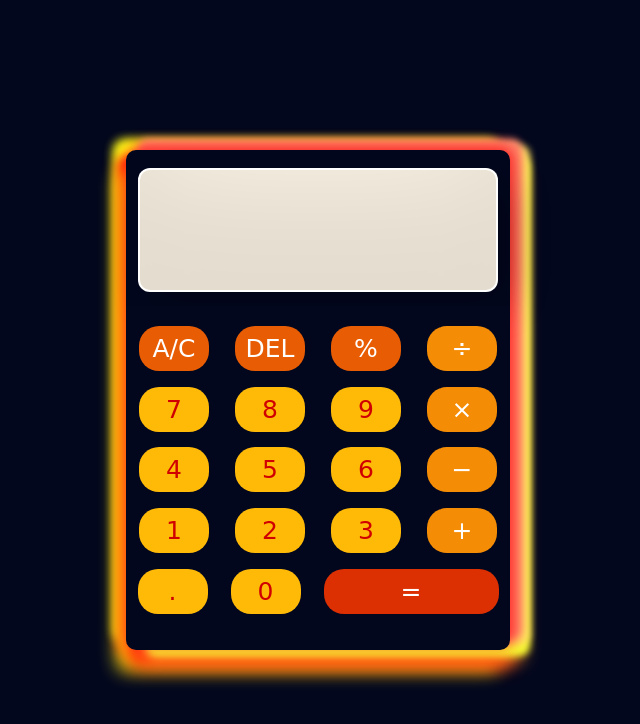
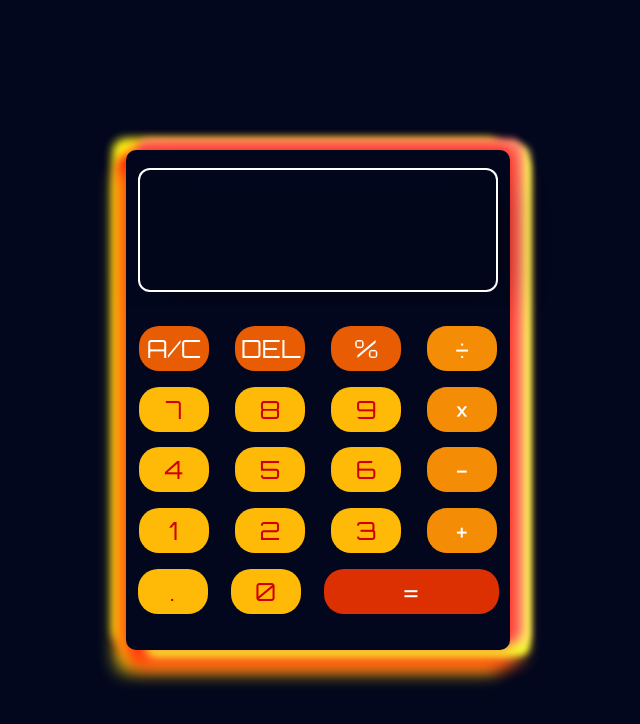
Before and after one commit to HB-1001/calculatorv2, a plain HTML site: page index.html in a window 1280 px wide. Shown: the whole page, without its empty margins (322-962 px from the left). Drawn offline with Linux system fonts and the light colour scheme; a web font is replaced by a local one.

Commit message:
nearly final

```diff
--- a/index.html
+++ b/index.html
@@ -6,22 +6,15 @@
     <meta name="viewport" content="width=device-width, initial-scale=1.0" />
     <link rel="stylesheet" href="style.css" />
     <link rel="preconnect" href="https://fonts.gstatic.com" />
-    <link
-      href="https://fonts.googleapis.com/css2?family=Reggae+One&display=swap"
-      rel="stylesheet"
-    />
-    <link rel="preconnect" href="https://fonts.gstatic.com" />
-    <link
-      href="https://fonts.googleapis.com/css2?family=Fredoka+One&display=swap"
-      rel="stylesheet"
-    />
+    <link rel="preconnect" href="https://fonts.gstatic.com">
+    <link href="https://fonts.googleapis.com/css2?family=Orbitron&display=swap" rel="stylesheet">
     <title>Calculator</title>
   </head>
   <body>
     <div class="parent">
       <div class="container">
         <div class="display">
-          <div class="display1"></div>
+          <div class="display1" id="display1"></div>
           <div class="display2"></div>
         </div>
         <div class="row0">
--- a/javascript.js
+++ b/javascript.js
@@ -15,12 +15,16 @@ function disable() {
       button.disabled = true;
     }
   });
+  display1.textContent=""
+  display1.style.fontSize="20px"
 }
 
 function enable() {
   buttons.forEach((button) => {
     button.disabled = false;
   });
+  display1.style.fontSize="20px"
+
 }
 
 // trying out calculator without arrays
@@ -78,7 +82,6 @@ numbers.forEach((number) => {
       engaged = false;
     }
     display.textContent += Number(e.target.dataset.key);
-    populateDisplay();
   });
 });
 
@@ -91,6 +94,8 @@ equal.addEventListener("click", function (e) {
     display.textContent = currentNumber;
     previousNumber = "";
     currentNumber = "";
+    currentOperator = "";
+    previousOperator = "";
     populateDisplay();
   } else {
     display.textContent = "error:no number inputted";
@@ -106,9 +111,11 @@ operators.forEach((operator) => {
         previousNumber = currentNumber;
         currentNumber = display.textContent;
         currentNumber = operate(previousNumber, currentNumber, currentOperator);
-        display.textContent = currentNumber;
+        display1.textContent = currentNumber;
         currentOperator = e.target.dataset.key;
+        display.textContent = "";
         engaged = true;
+        previousNumber = "";
         populateDisplay();
       } else {
         currentNumber = display.textContent;
@@ -119,7 +126,7 @@ operators.forEach((operator) => {
     } else {
       disable();
       display.textContent =
-        "error: need to input number after pressing operator";
+        "error: invalid operator";
     }
   });
 });
@@ -153,139 +160,3 @@ buttons.forEach((button) => {
     }
   });
 });
-
-// focus();
-// // selecting all buttons for tracking
-// let allButtons = document.body.querySelectorAll("button");
-// allButtons.forEach((button) =>
-//   addEventListener("click", function (e) {
-//     console.log(arr);
-//   })
-// );
-// // trying to create operator function
-// function operate(number1, op, number2) {
-//   if (op == "+") {
-//     return parseFloat(number1) + parseFloat(number2);
-//   } else if (op == "-") {
-//     return number1 - number2;
-//   } else if (op == "/") {
-//     if (number1 == 0 || number2 == 0) {
-//       return (input.value = "Syntax Error");
-//     } else return number1 / number2;
-//   } else if (op == "*") {
-//     return number1 * number2;
-//   }
-// }
-
-// // making sure input is empty on refresh
-// let input = document.body.querySelector("#input");
-// console.log(input);
-// input.value = "";
-
-// // array that stores users commands
-// let arr = [];
-
-// // Number button command.(adds number to the display when button is pressed)
-// // when arr.length==5. We have one pair already calculated and displayed.
-// // When a number button gets pressed (arr.length==5).
-// // we want the display to show that button combination and remove the paired displayed
-// // we also want to re-adjust the array using splice to make the first array value the initial pair
-
-// let numberBtn = document.body.querySelectorAll(".number");
-// numberBtn.forEach((button) =>
-//   button.addEventListener("click", function (e) {
-//     if (input.value != "Syntax Error") {
-//       if (arr.length == 5) {
-//         input.value = "";
-//         arr.splice(0, 3);
-//       }
-//       input.value += e.target.dataset.key;
-//       if (arr.length > 5) {
-//         input.value = "Syntax Error";
-//       }
-//     }
-//   })
-// );
-
-// // operators , storing current input value and refreshing input
-// // arr.length==3 signifies a pairing possibility.
-// // We calculate a pair directly once we hit length 3 and display the pair (arr.length==4)
-// // we then add the operator. we get arr.length==5. Then after a button gets pressed; (the NumberBtn if length.arr=5 gets initiated)
-// // That if function makes sure the next button pressed is shown as a number
-// let operatorBtn = document.body.querySelectorAll(".operator");
-// operatorBtn.forEach((button) => {
-//   button.addEventListener("click", function (e) {
-//     if (input.value != "Syntax Error") {
-//       arr.push(input.value);
-//       input.value = "";
-//       if (arr[2] == "") {
-//         input.value = "Syntax Error";
-//         arr[0] = "Syntax Error";
-//       }
-//       if (arr.length == 3 && arr[0] != "Syntax Error") {
-//         let operateValue = operate(arr[0], arr[1], arr[2]);
-//         arr.push(operateValue);
-//         input.value = operateValue;
-//       }
-//       arr.push(button.dataset.key);
-//       console.log(arr);
-//       if (arr.length > 5) {
-//         input.value = "Syntax Error";
-//       }
-//     }
-//   });
-//   console.log(arr);
-// });
-
-// // equal button. pushes input.value and shows result of pair.
-// let equalBtn = document.body.querySelector(".equal");
-// equalBtn.addEventListener("click", function (e) {
-//   if (arr[0] == "") {
-//     input.value = "Syntax Error";
-//   }
-//   if (arr.length == 1) {
-//     input.value = arr[0];
-//   }
-//   if (input.value != "Syntax Error" && arr.length != 1) {
-//     console.log(arr);
-//     arr.push(input.value);
-//     if (arr.length == 3) {
-//       let operateValue = operate(arr[0], arr[1], arr[2]);
-//       arr.splice(0, 3);
-//       input.value = operateValue;
-//       console.log(input.value);
-//     }
-//   }
-// });
-
-// let resetBtn = document.body.querySelector(".reset");
-// resetBtn.addEventListener("click", function (e) {
-//   arr = [];
-//   input.value = "";
-// });
-
-// let delBtn = document.body.querySelector(".delete");
-// delBtn.addEventListener("click", function (e) {
-//   if (input.value != "Syntax Error") {
-//     input.value = input.value.substring(0, input.value.length - 1);
-//   } else {
-//   }
-// });
-
-// let decimalBtn = document.body.querySelector(".dot");
-// decimalBtn.addEventListener("click", function (e) {
-//   if (input.value != "Syntax Error" && !input.value.includes(".")) {
-//     input.value += ".";
-//   }
-// });
-
-// // basically when key is pressed down. it returns e.key which has a bunch of properties
-
-// allButtons.forEach((button) => {
-//   window.addEventListener("keydown", function (e) {
-//     if (e.key == button.dataset.key) {
-//       console.log(e);
-//       button.click();
-//     }
-//   });
-// });
--- a/style.css
+++ b/style.css
@@ -1,9 +1,8 @@
 body {
   padding: 0;
   margin: 0;
-  font-family: "Reggae One", cursive;
+  font-family: "Orbitron", sans-serif;
 }
-
 /* trying to set up Master-Parent to center calculator */
 .parent {
   display: grid;
@@ -17,16 +16,18 @@ body {
 /* setting up container template area */
 .display {
   grid-area: display;
-  display: flex;
+  display: grid;
+  grid-template-rows: 1fr 1fr;
+  grid-template-areas:
+    "display1"
+    "display2";
   flex-direction: column;
-  background-color: oldlace;
+  /* background-color: cornsilk; */
   border-radius: 10px;
   width: 90%;
   margin-top: 20px;
   color: #d00000;
   height: 120px;
-  justify-content: end;
-  align-items: flex-end;
   font-size: 40px;
   padding-right: 10px;
   box-shadow: inset 0 -3em 3em rgba(0, 0, 0, 0.1), 0 0 0 2px rgb(255, 255, 255),
@@ -34,9 +35,24 @@ body {
 }
 
 .display1 {
-    justify-self: start;
-    align-self:flex-start;
+  grid-area: display1;
+  font-size: 35px;
+  text-align: end;
+  padding-top: 10px;
 }
+
+.display2 {
+  grid-area: display2;
+  font-size: 40px;
+
+  text-align: end;
+}
+
+#display2 {
+    font-size: 100px;
+}
+
+
 
 .row0 {
   padding-top: 20px;
@@ -117,7 +133,7 @@ body {
   width: 70px;
   height: 45px;
   border-radius: 20px;
-  font-family: "Reggae One", cursive;
+  font-family: "Orbitron", sans-serif;
   font-size: 25px;
   border: none;
 }
```
